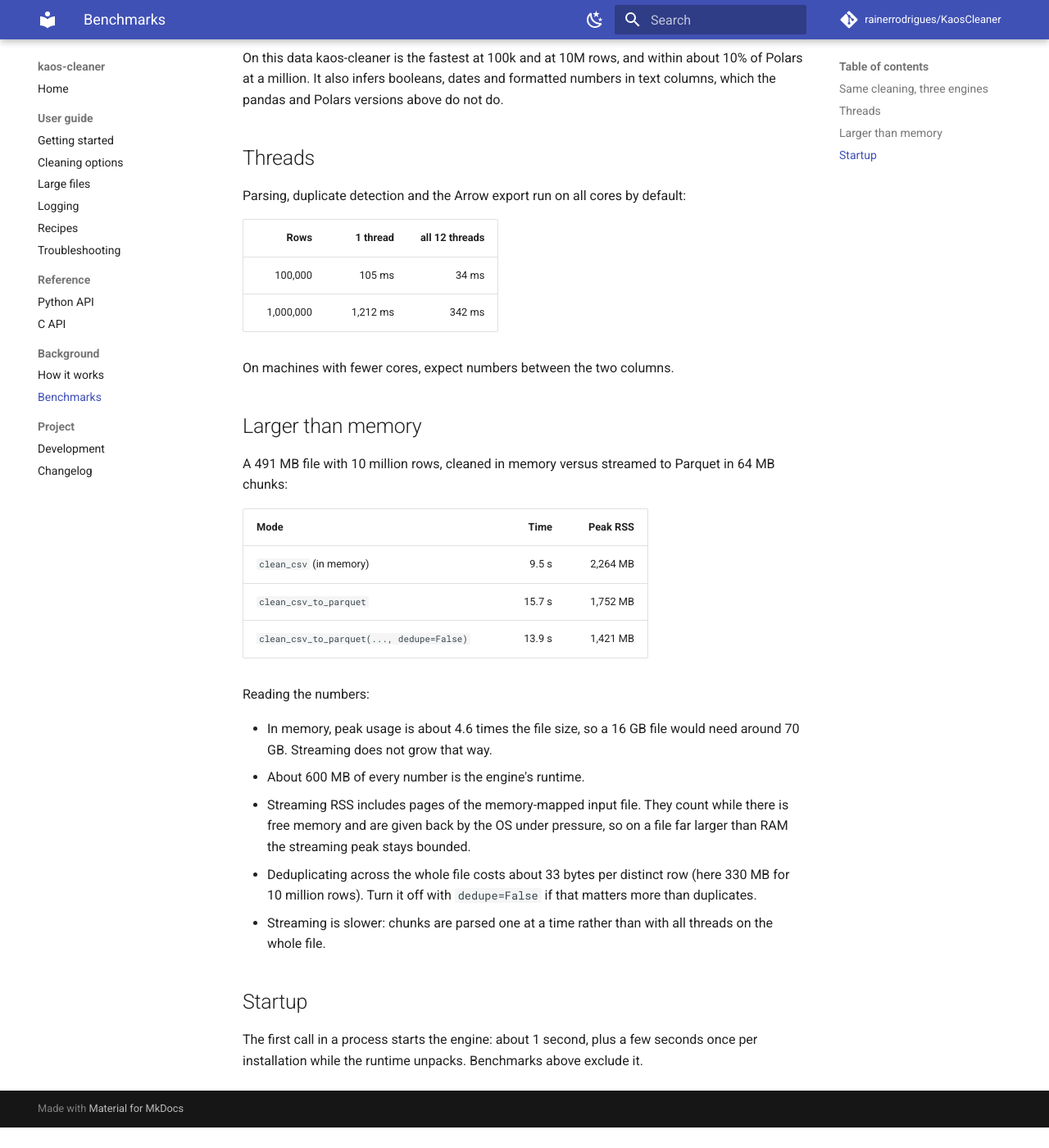
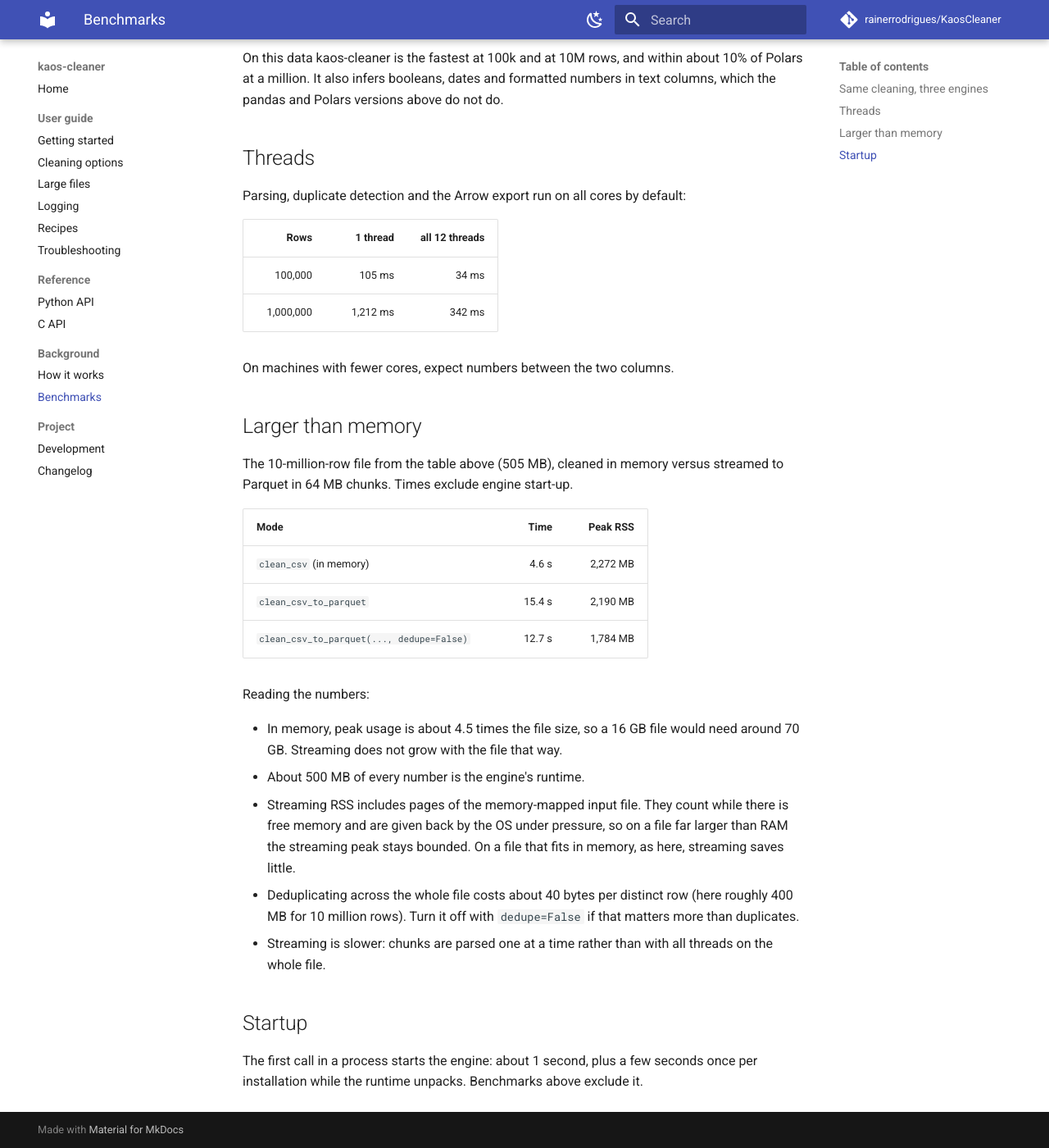
Before and after one commit to rainerrodrigues/KaosCleaner, an MkDocs documentation site: the page built from docs/benchmarks.md, in a window 1280 px wide and 1400 px high, scrolled down 883 px. Shown: the whole window at 82% size. Built offline with MkDocs 1.6.1 and Material for MkDocs 9.7.7, drawn with Linux system fonts in a browser that asks for light colours; comment, search, counter and statistics services are not loaded; before the commit the page ends 2258 px from its top, so only the background shows below that.

Commit message:
docs: PyPI install, current benchmarks, C API threading note, v0.1.0 notes
- README: install with pip install kaos-cleaner, PyPI badge.
- Benchmarks: large-file section re-measured with the current engine.
- C API and header: the last-error message and log buffer are
  process-wide; serialize calls that read them from several threads.
- Development guide: the wheel-size and classifier constraints PyPI
  enforces at upload time, and the package's new modules.
- CHANGELOG: full v0.1.0 entry (supersedes PR #2).

Co-Authored-By: Claude Opus 5.5 <noreply@anthropic.com>

```diff
--- a/docs/benchmarks.md
+++ b/docs/benchmarks.md
@@ -50,26 +50,27 @@ On machines with fewer cores, expect numbers between the two columns.
 
 ## Larger than memory
 
-A 491 MB file with 10 million rows, cleaned in memory versus streamed to
-Parquet in 64 MB chunks:
+The 10-million-row file from the table above (505 MB), cleaned in memory
+versus streamed to Parquet in 64 MB chunks. Times exclude engine start-up.
 
 | Mode | Time | Peak RSS |
 |---|---:|---:|
-| `clean_csv` (in memory) | 9.5 s | 2,264 MB |
-| `clean_csv_to_parquet` | 15.7 s | 1,752 MB |
-| `clean_csv_to_parquet(..., dedupe=False)` | 13.9 s | 1,421 MB |
+| `clean_csv` (in memory) | 4.6 s | 2,272 MB |
+| `clean_csv_to_parquet` | 15.4 s | 2,190 MB |
+| `clean_csv_to_parquet(..., dedupe=False)` | 12.7 s | 1,784 MB |
 
 Reading the numbers:
 
-- In memory, peak usage is about 4.6 times the file size, so a 16 GB file
-  would need around 70 GB. Streaming does not grow that way.
-- About 600 MB of every number is the engine's runtime.
+- In memory, peak usage is about 4.5 times the file size, so a 16 GB file
+  would need around 70 GB. Streaming does not grow with the file that way.
+- About 500 MB of every number is the engine's runtime.
 - Streaming RSS includes pages of the memory-mapped input file. They count
   while there is free memory and are given back by the OS under pressure, so
-  on a file far larger than RAM the streaming peak stays bounded.
-- Deduplicating across the whole file costs about 33 bytes per distinct row
-  (here 330 MB for 10 million rows). Turn it off with `dedupe=False` if that
-  matters more than duplicates.
+  on a file far larger than RAM the streaming peak stays bounded. On a file
+  that fits in memory, as here, streaming saves little.
+- Deduplicating across the whole file costs about 40 bytes per distinct row
+  (here roughly 400 MB for 10 million rows). Turn it off with
+  `dedupe=False` if that matters more than duplicates.
 - Streaming is slower: chunks are parsed one at a time rather than with all
   threads on the whole file.
 
```
Also changed, not shown: CHANGELOG.md (+34 -1 lines), README.md (+6 -8 lines), docs/c-api.md (+6 -0 lines), docs/development.md (+10 -1 lines), 1 other file.
